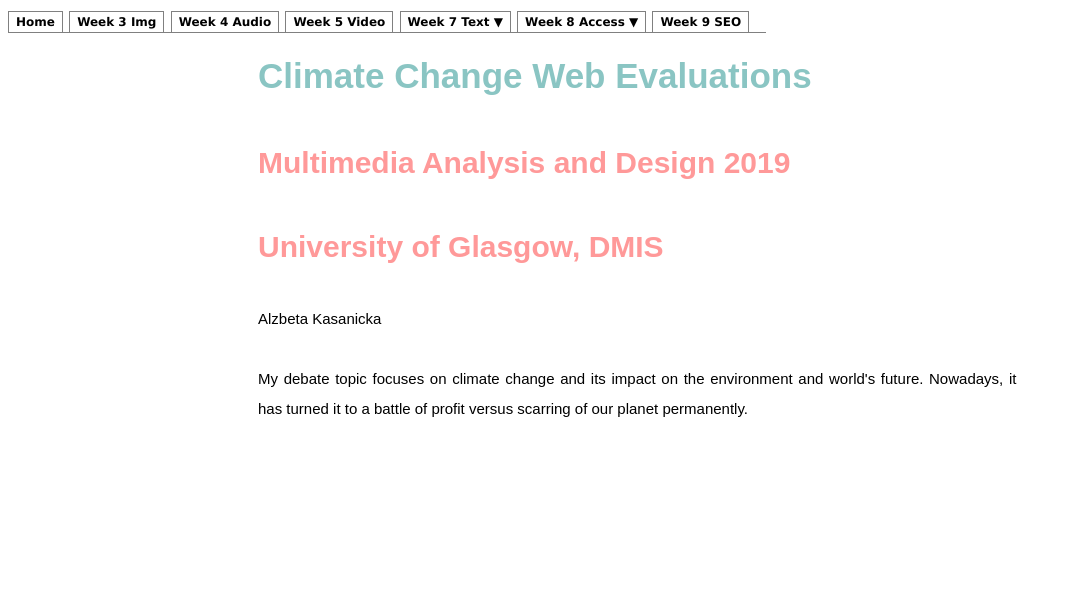
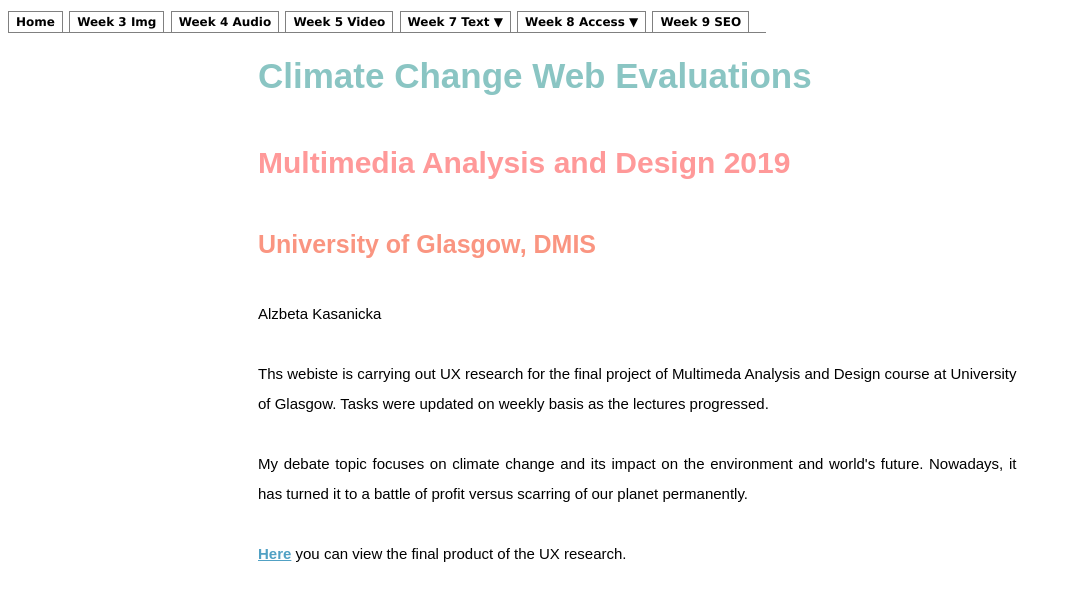
Before and after one commit to lazbeta/webEvaluationTasks, a PHP site: page / in a window 1280 px wide. Shown: the top 601 px of the page, without its empty margins (0-1072 px from the left). Run offline with PHP 8.4, Linux system fonts and the light colour scheme.

Commit message:
css updates

```diff
--- a/2leveltab.css
+++ b/2leveltab.css
@@ -53,7 +53,6 @@ border-top-width: 0;
 width: auto;
 display: none;
 filter:alpha(opacity=0);
--moz-opacity:0;
 }
 
 * html .submenustyle{ /*IE only width definition*/
--- a/index.html
+++ b/index.html
@@ -48,12 +48,19 @@ initalizetab("maintab")
 <!--content-->
 <h1>Climate Change Web Evaluations</h1>
 <h2>Multimedia Analysis and Design 2019</h2>
-<h2>University of Glasgow, DMIS</h2>
+<h3>University of Glasgow, DMIS</h3>
 <p>Alzbeta Kasanicka<br></p>
 
 <p>
+  Ths webiste is carrying out UX research for the final project of Multimeda Analysis and Design course at University of Glasgow.
+  Tasks were updated on weekly basis as the lectures progressed.
+</p>
+<p>
   My debate topic focuses on climate change and its impact on the environment and world's future.
   Nowadays, it has turned it to a battle of profit versus scarring of our planet permanently.
+</p>
+<p>
+  <a href="https://climatechange-info-web.herokuapp.com/"><b>Here</b></a> you can view the final product of the UX research.
 </p>
 
 
```
